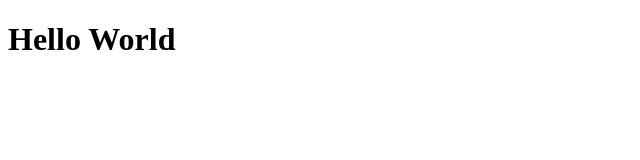
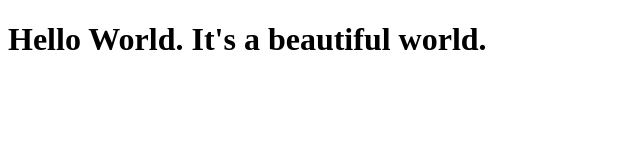
Before and after one commit to JoyceShen/coursera-test, a plain HTML site: page site/index.html in a window 1280 px wide. Shown: the whole page, without its empty margins (0-640 px from the left). Drawn offline with Linux system fonts and the light colour scheme.

Commit message:
small edition to page content

```diff
--- a/site/index.html
+++ b/site/index.html
@@ -4,6 +4,6 @@
 	<title>Hello World</title>
 </head>
 <body>
-<h1>Hello World</h1>
+<h1>Hello World. It's a beautiful world.</h1>
 </body>
 </html>
```
